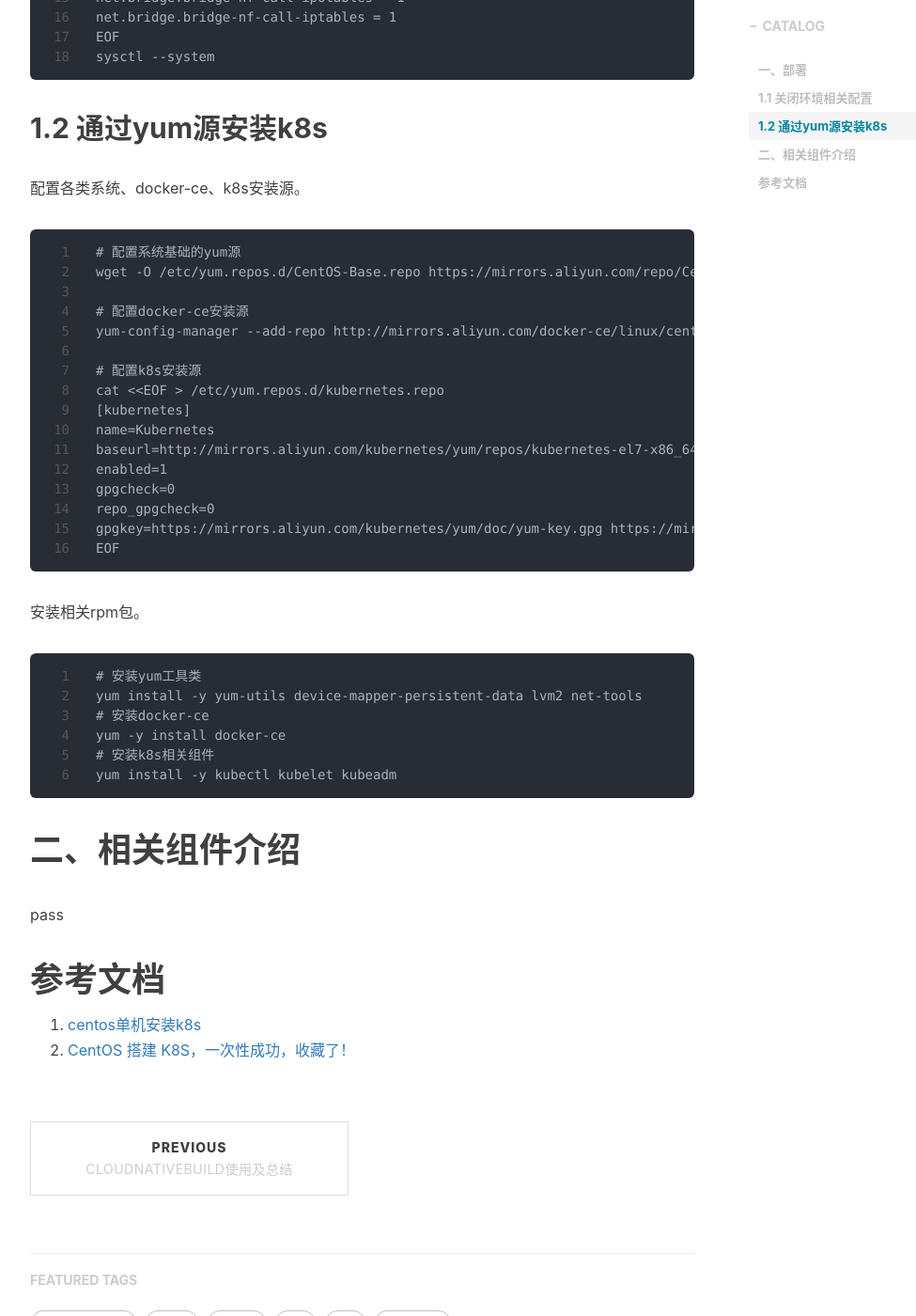
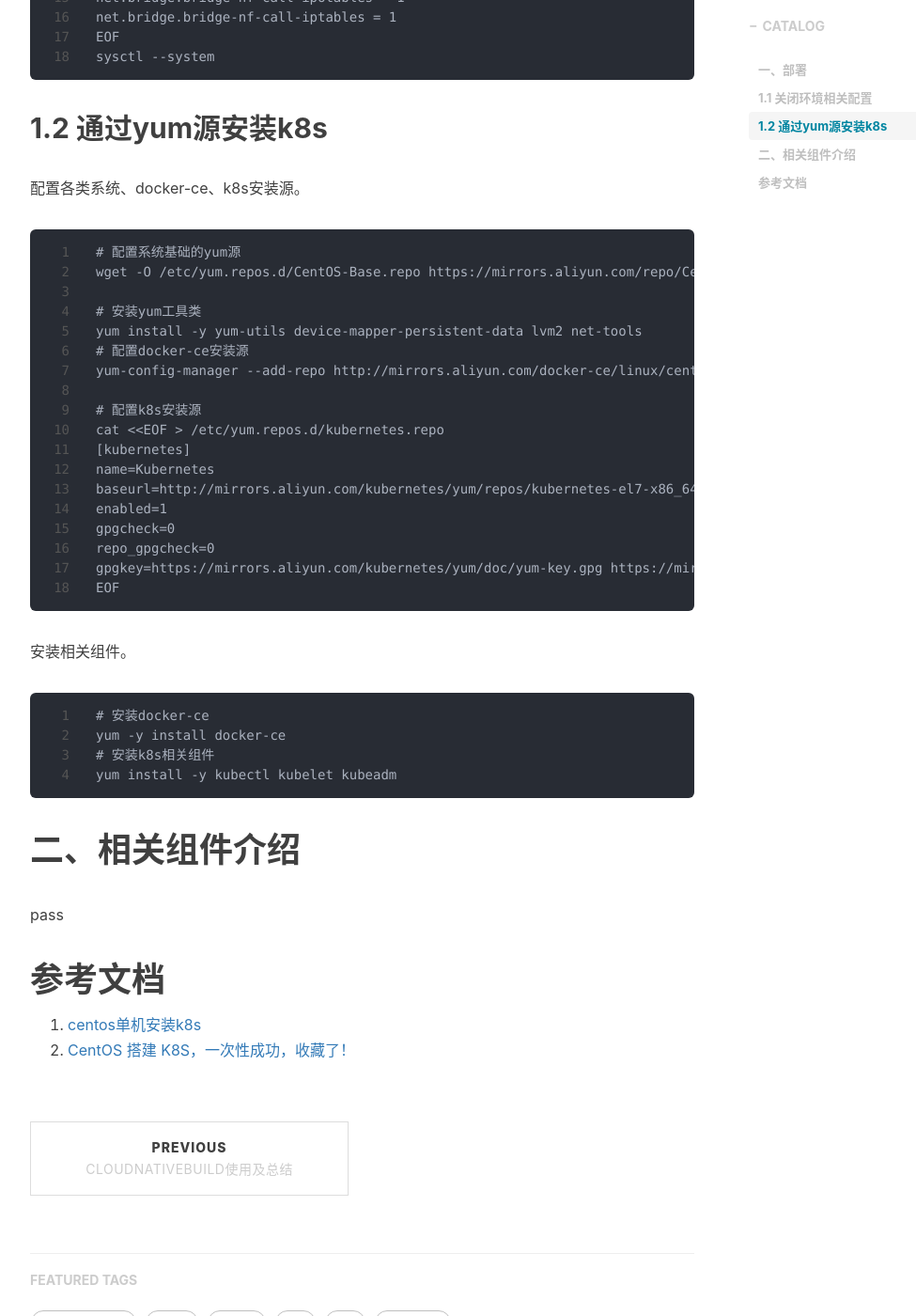
Before and after one commit to shihai1991/shihai1991.github.io, a Jekyll site: the page built from _posts/2022-09-14-K8S deployment.md, in a window 1280 px wide and 1400 px high, scrolled down 960 px. Shown: the whole window at 94% size, without its empty margins (233-1208 px from the left). Built offline with Jekyll 4.4.1, drawn with Linux system fonts in a browser that asks for light colours; nearby versions of some CDN libraries; comment, search, counter and statistics services are not loaded; some of the changed lines change nothing that is shown.

Commit message:
Update 2022-09-14-K8S deployment.md

````diff
--- a/_posts/2022-09-14-K8S deployment.md
+++ b/_posts/2022-09-14-K8S deployment.md
@@ -37,6 +37,8 @@ sysctl --system
 # 配置系统基础的yum源
 wget -O /etc/yum.repos.d/CentOS-Base.repo https://mirrors.aliyun.com/repo/Centos-7.repo
 
+# 安装yum工具类
+yum install -y yum-utils device-mapper-persistent-data lvm2 net-tools
 # 配置docker-ce安装源
 yum-config-manager --add-repo http://mirrors.aliyun.com/docker-ce/linux/centos/docker-ce.repo
 
@@ -51,10 +53,8 @@ repo_gpgcheck=0
 gpgkey=https://mirrors.aliyun.com/kubernetes/yum/doc/yum-key.gpg https://mirrors.aliyun.com/kubernetes/yum/doc/rpm-package-key.gpg
 EOF
 ```
-安装相关rpm包。
+安装相关组件。
 ```
-# 安装yum工具类
-yum install -y yum-utils device-mapper-persistent-data lvm2 net-tools
 # 安装docker-ce
 yum -y install docker-ce
 # 安装k8s相关组件
````
